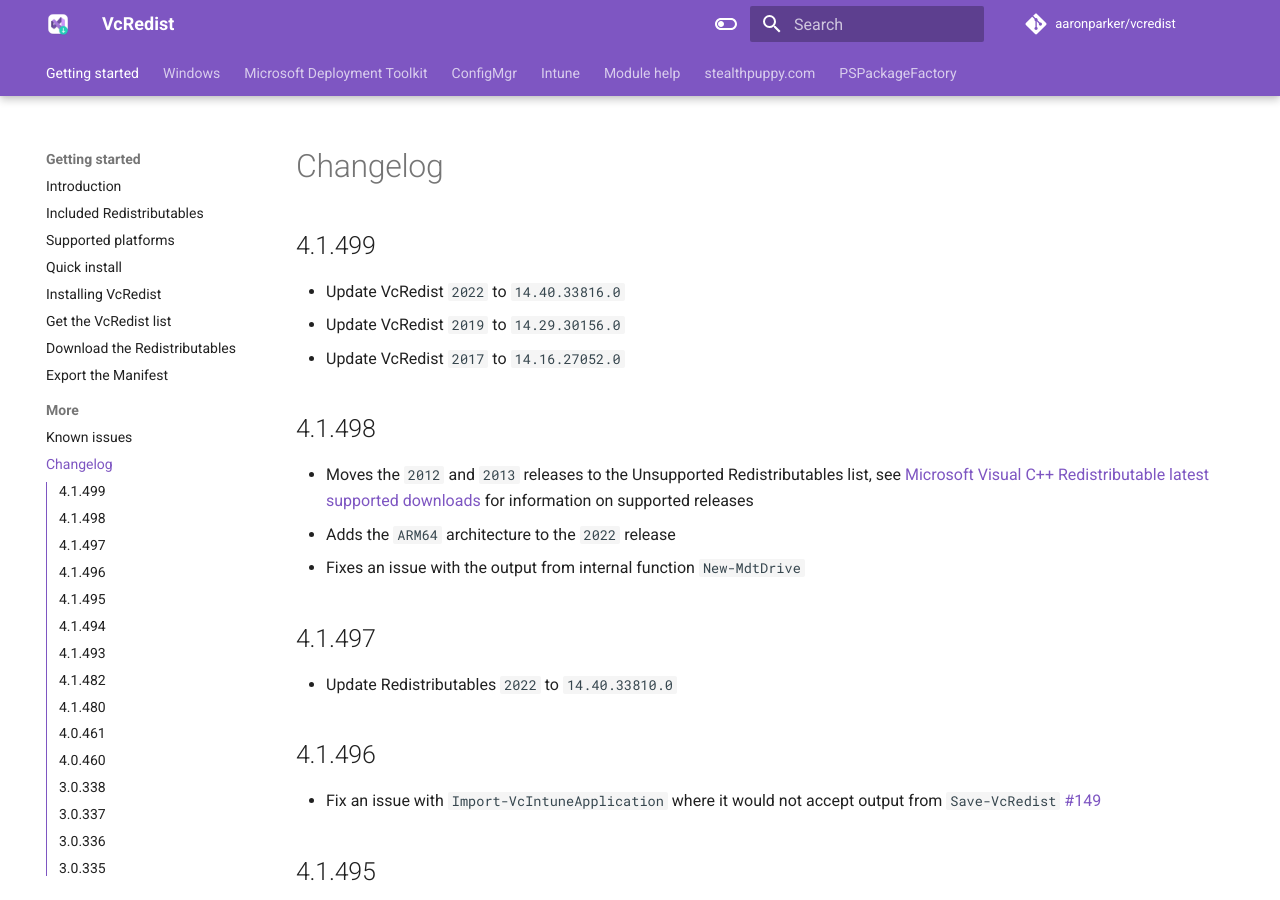
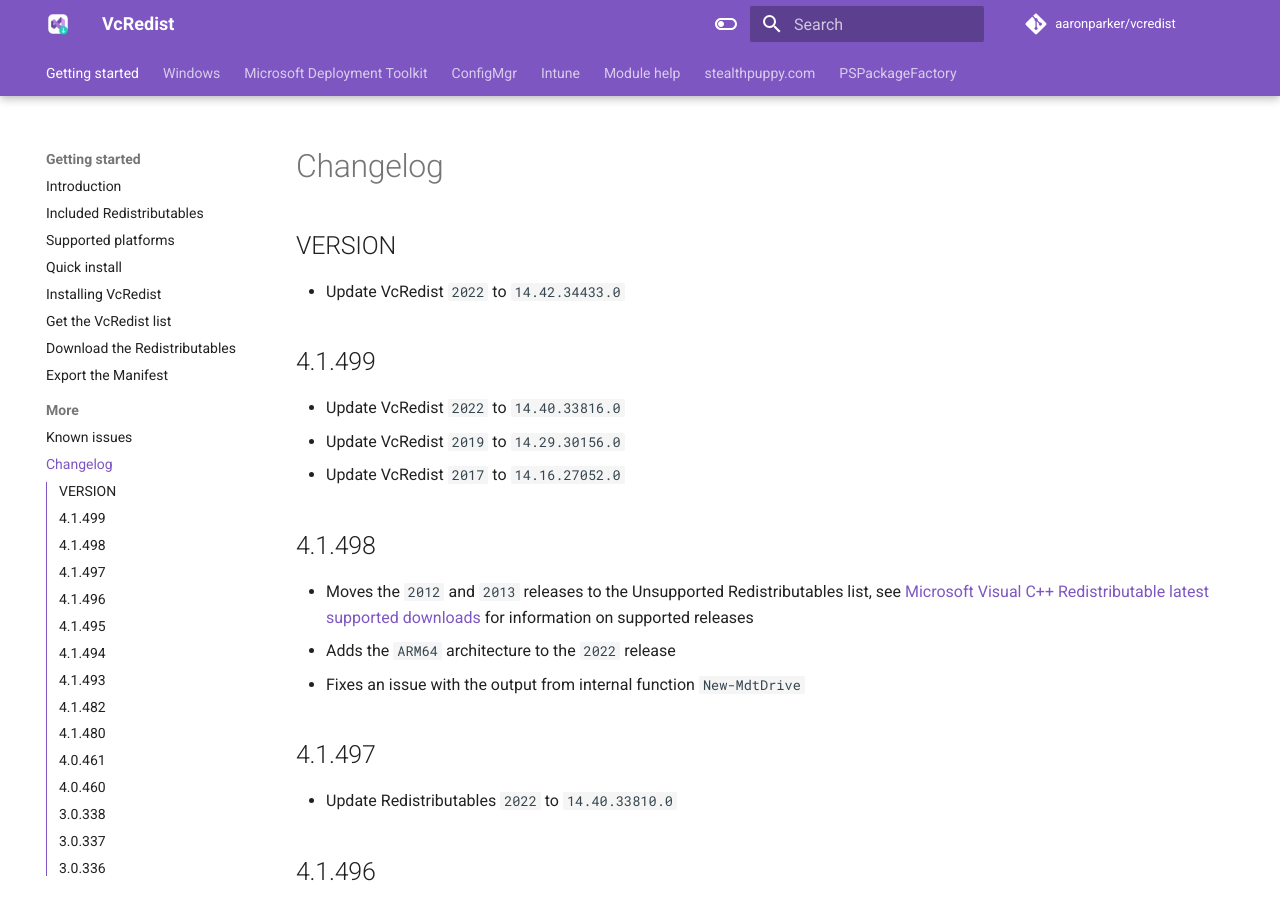
Before and after one commit to aaronparker/vcredist, an MkDocs documentation site: the page built from docs/changelog.md, in a window 1280 px wide and 900 px high. Built offline with MkDocs 1.6.1 and Material for MkDocs 9.7.7, drawn with Linux system fonts in a browser that asks for light colours; comment, search, counter and statistics services are not loaded.

Commit message:
Update changelog.md

```diff
--- a/docs/changelog.md
+++ b/docs/changelog.md
@@ -1,4 +1,8 @@
 # Changelog
+
+## VERSION
+
+* Update VcRedist `2022` to `14.42.34433.0`
 
 ## 4.1.499
 
```
